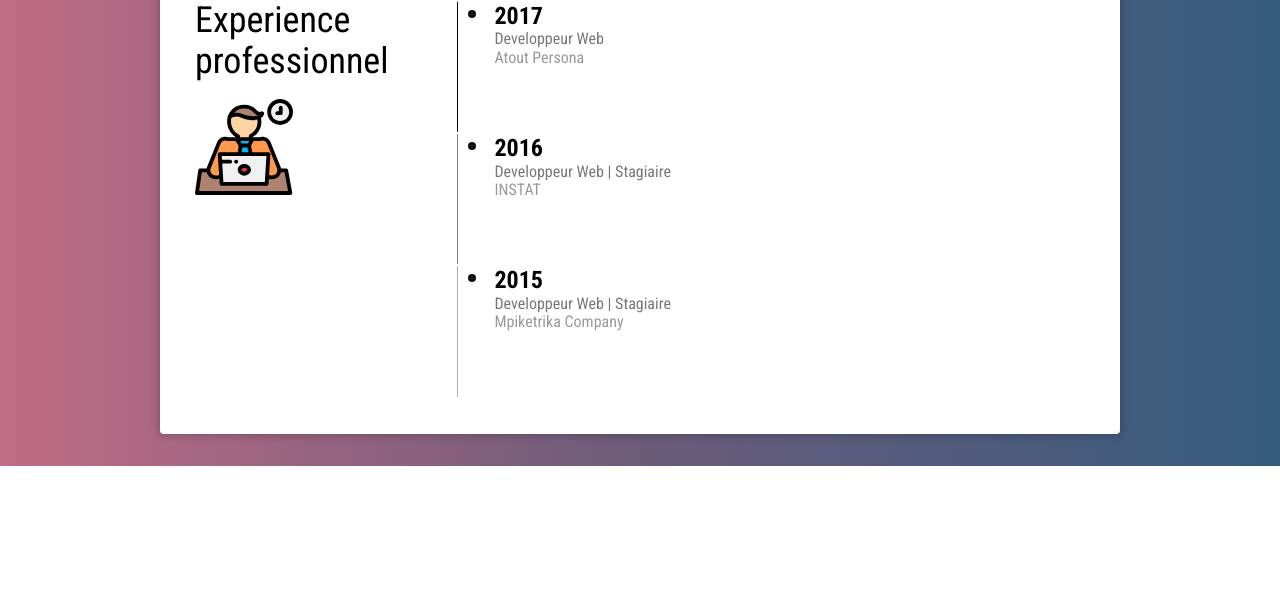
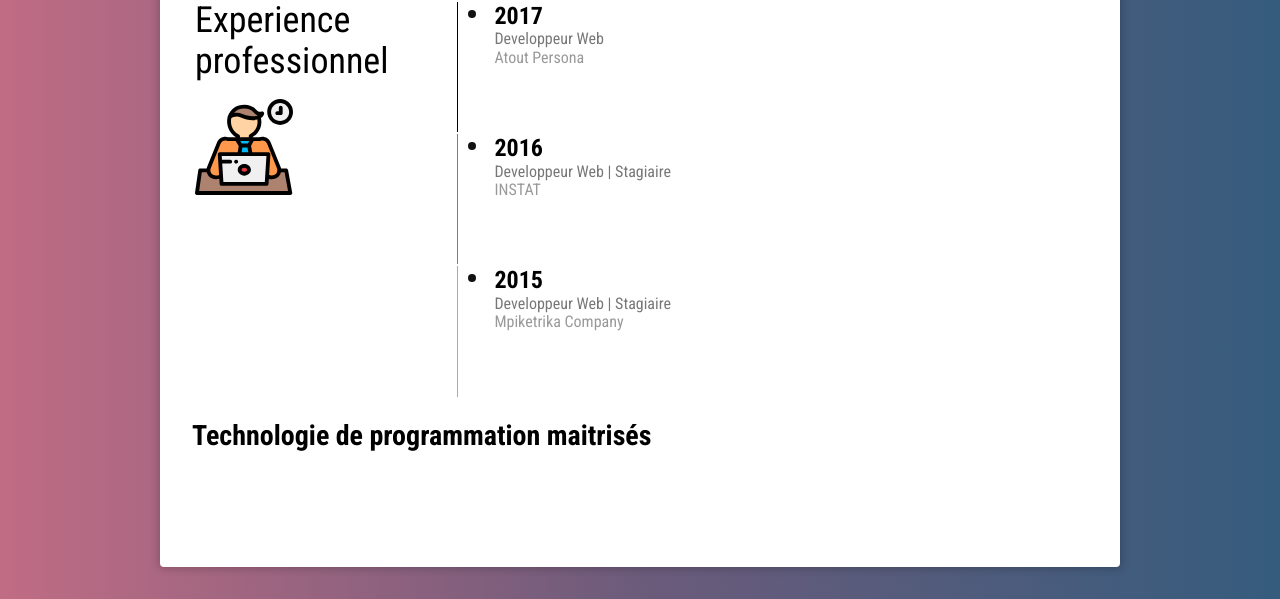
Before and after one commit to donatien513/donatien513.github.io, a PHP site: page / in a window 1280 px wide. Shown: the part 1175-1774 px from the top of the page. Before the commit the page ends 1641 px from the top, so only its background shows below. Run offline with PHP 8.4, Linux system fonts and the light colour scheme; some libraries are stand-ins or nearby versions.

Commit message:
Update index.php

```diff
--- a/index.php
+++ b/index.php
@@ -292,6 +292,12 @@
 						</tr>
 					</tbody>
 				</table>
+				<div>
+					<h1>Technologie de programmation maitrisés</h1>
+					<div class="pa4">
+						<div v-for="tech in techs"></div>
+					</div>
+				</div>
 			</div>
 		</div>
 		<script type="application/javascript">
@@ -337,6 +343,7 @@
 							entity: "Mpiketrika Company",
 						},
 					],
+					techs: ["Javascript", "NodeJS", "PHP", "SASS", "RestAPI", "Git", "REDIS", "MongoDB", "OAuth"]
 				},
 			});
 		</script>
```
